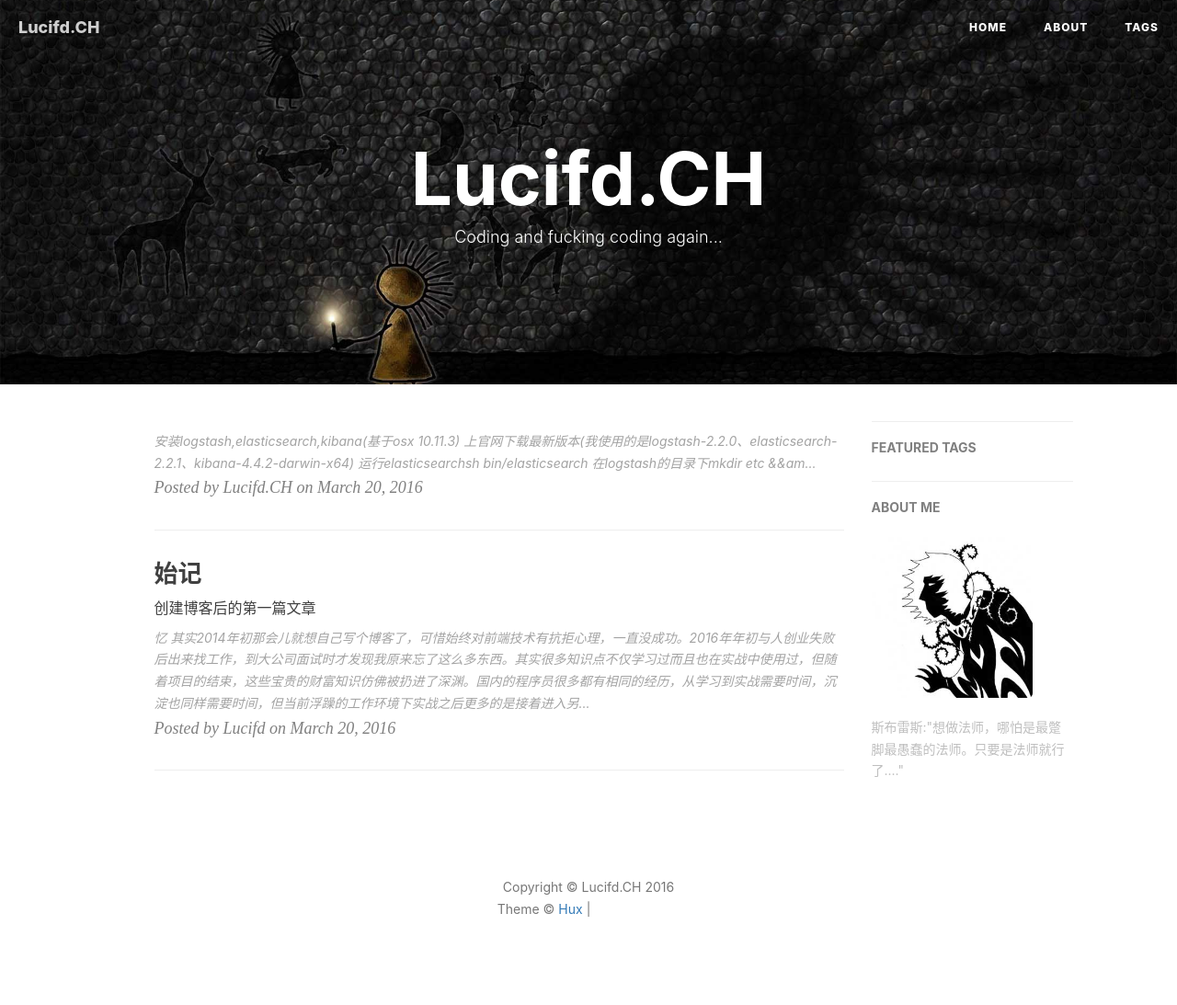
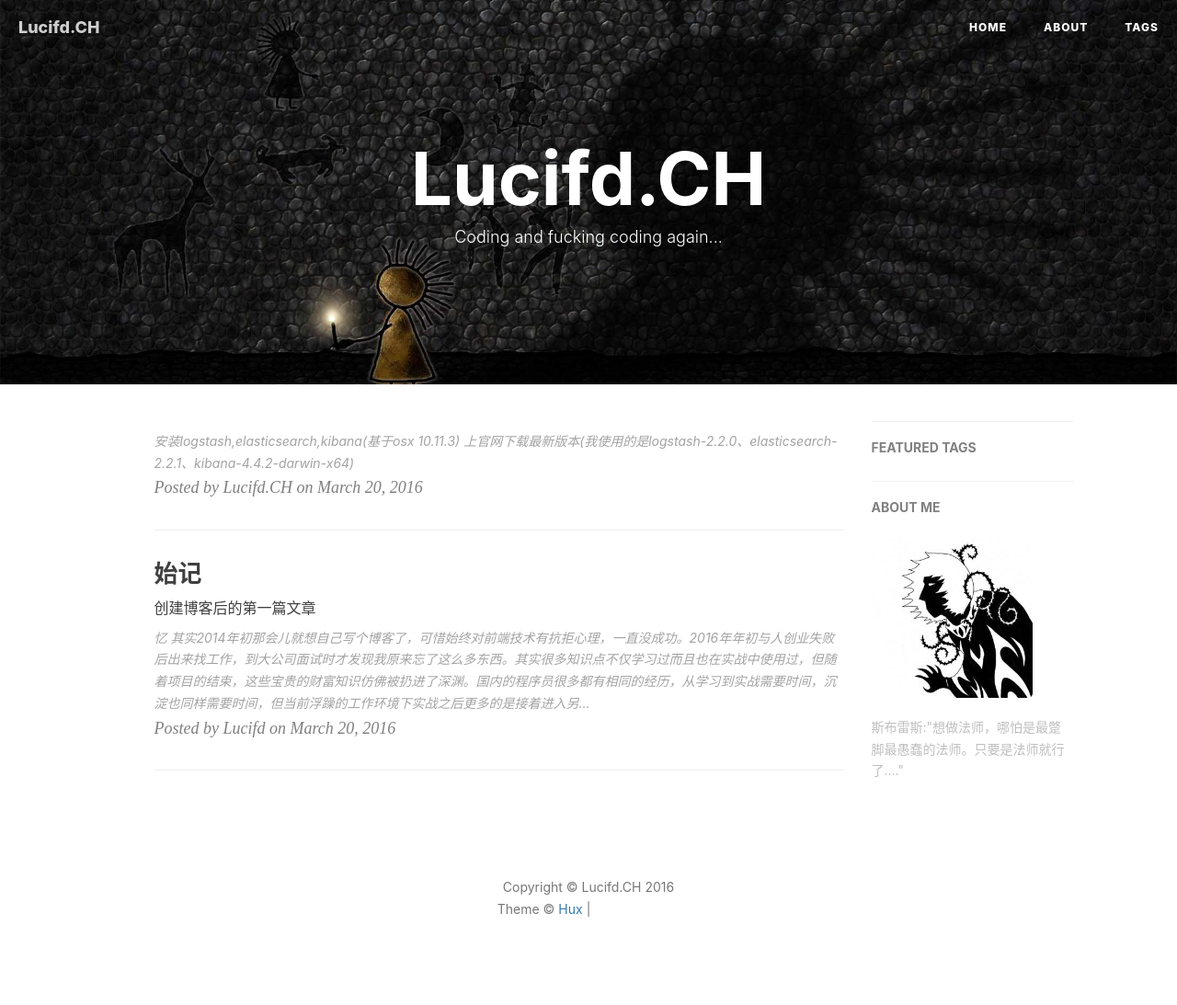
Before and after one commit to dashen19930328/lucifdch.github.io, a Jekyll site: the page built from index.html, in a window 1280 px wide. Shown: the whole page at 92% size. Built offline with Jekyll 4.4.1, drawn with Linux system fonts in a browser that asks for light colours; nearby versions of some CDN libraries; the list of posts is cut into pages by our own code; comment, search, counter and statistics services are not loaded; some of the changed lines change nothing that is shown; grey boxes are pictures that could not be loaded.

Commit message:
no message

````diff
--- a/_posts/2016-03-20-log-system.md
+++ b/_posts/2016-03-20-log-system.md
@@ -14,70 +14,3 @@
 ## 安装logstash,elasticsearch,kibana(基于osx 10.11.3)
 
 1. 上官网下载最新版本(我使用的是logstash-2.2.0、elasticsearch-2.2.1、kibana-4.4.2-darwin-x64)
-2. 运行elasticsearch`sh bin/elasticsearch`
-3. 在logstash的目录下`mkdir etc && touch etc/hello_search.conf`
-4. 在hello_search.conf文件内输入最基本的配置
-
-	```
-	input {
-    	stdin {
-        	type => "human"
-    	}
-	}
-	output {
-    	stdout  {
-        	codec => rubydebug
-	    }
-    	elasticsearch {
-        	hosts => "127.0.0.1:9200"
-    	}
-	}
-	```
-
-5. 运行logstash`sh bin/logstash`
-6. kibana文件夹中的conf/kibana.yum中的`elasticsearch.url: "http://localhost:9200"`开启
-7. 运行kibana`sh bin/kibana`
-8. 在游览器中输入`http://127.0.0.1:5601/`可看到对应的内容![](\img\in-post\kibana运行图.png)
-
-
-## 学习[logstash配置语法](http://udn.yyuap.com/doc/logstash-best-practice-cn/index.html)，了解配置文件
-
-1. logstash的运行机制从表面上来看是in->parse->filter->out
-2. 从运行时的情况来看logstash负责将日志做筛选，之后交予后面的程序处理（或存储，或分析），其自身不负责多余的操作。
-
-## 研究logstash格式和其传输协议，并写出对应的Android版本
-
-1. 经过阅读文档，确实有提供tcp/udp的访问方式，但官方推荐使用redis作为MQ故安装redis。
-2. 配置logstash文件使其监听redis并及时从其中读取日志。
-
-	```
-	input {
-	    redis {
-        	batch_count => 1
-    	    data_type => "list"
-	        type => "json"
-        	key => "logstash-list-phone"
-    	    host => "127.0.0.1"
-	        port => "6379"
-        	threads => 6
-    	}
-	}
-	output {
-	    elasticsearch {
-        	hosts => "127.0.0.1:9200"
-    	}
-	}
-	```
-3. 经过测试除了@version以及@timestamp需按指定要求传入外，对json格式没有太多限制，可按照自行约定的格式进行写入。
-
-## 实践
-
-客户端使用周5开发完毕的Logger、后端在该目录下的TestLogger中，使用的是beego+redis![](\img\in-post\elk接入android流程图.png)客户端通过调用后台API将日志信息上传至服务器，之后服务器对数据进行格式化后(非必要条件，若客户端传入的数据是按照logstash的json格式传入的话)将数据传入redis中(此处redis只是作为消息队列的角色，因为logstash自带的消息队列只能插入几十条数据而已)logstash根据其conf指定的redis的list名称从队列中获取日志(此处其实可用grok作为筛选，根据filter将日志写入不同的地方)之后将日志写入elasticsearch中，通过kibnan查看数据。![](\img\in-post\日志通过kibana查看图.png)
-
-## 思考
-
-1. 在做完此实验后偶然得知其实[友盟](http://www.umeng.com/)以做了类似功能(之前公司对于第三方库一项采取慎重使用的态度，对于没有源码的sdk一律不予采用。)从其SDK提供的方法看出其实与以上实现属于一种方式，我们可以在logstash处将日志通过自己的服务器程序做分析以及统计，完全可达到类似友盟或更好的效果(如若采用跨平台框架即lua、html等技术甚至可以做出模拟app界面进行更为直观的统计)![](\img\in-post\期望效果.png)但可能需要付出较为高昂的开发成本。
-	* 日志收集系统搭建
-	* 日志分析平台搭建
-	* 日志整合处理
-2. 针对以上所述，虽说已有现成的sdk但基于其不开源的原则主控权还是在他人手上，有时间和需求的情况下自行开发一个也不失为一个很好的选择。
````
